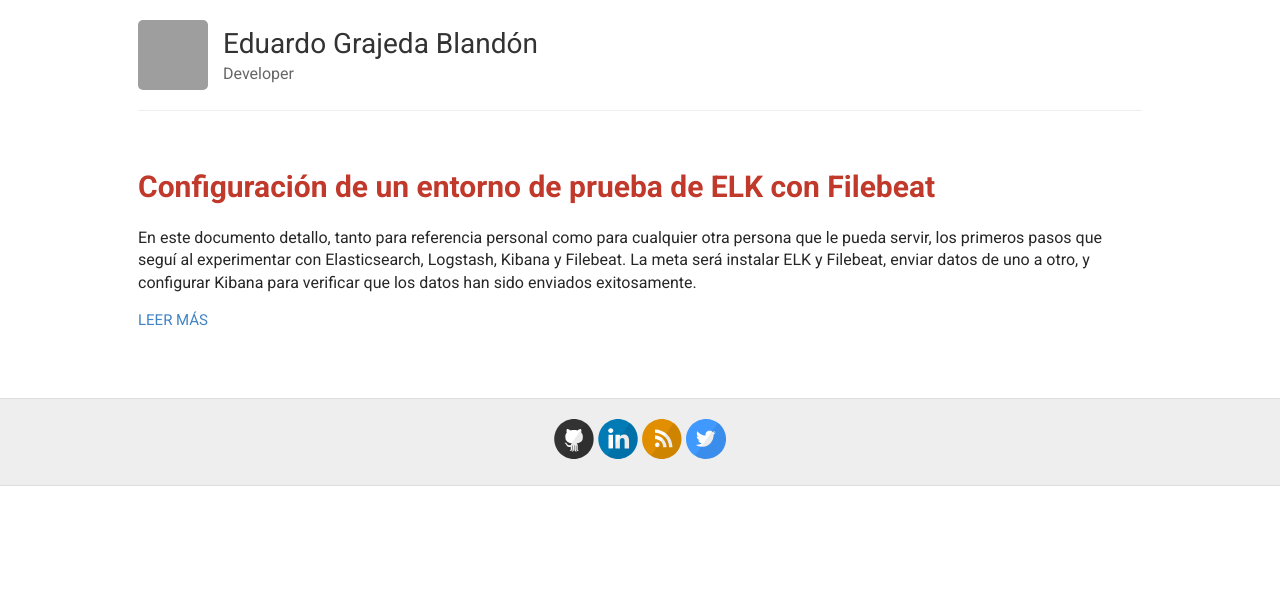
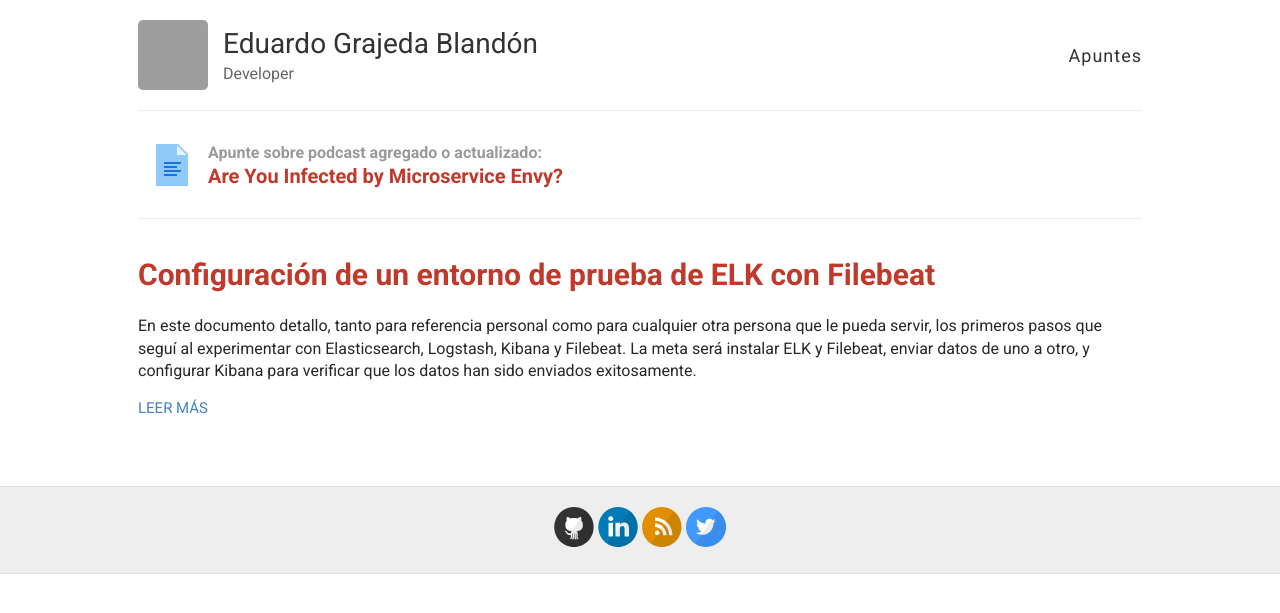
Before and after one commit to egrajeda/www, a Jekyll site: the page built from index.html, in a window 1280 px wide. Shown: the top 613 px of the page. Built offline with Jekyll 4.4.1, drawn with Linux system fonts in a browser that asks for light colours; Markdown is read by kramdown in place of the engine named in the settings; grey boxes are pictures that could not be loaded.

Commit message:
Apuntes sobre el podcast: Are You Infected by Microservice Envy?

```diff
--- a/_layouts/default.html
+++ b/_layouts/default.html
@@ -28,12 +28,9 @@
             <p class="site-description">{{ site.description }}</p>
           </div>
 
-          <!--
           <nav>
-            <a href="{{ site.baseurl }}/">Blog</a>
-            <a href="{{ site.baseurl }}/about">About</a>
+            <a href="{{ site.baseurl }}/apuntes">Apuntes</a>
           </nav>
-          -->
         </header>
       </div>
     </div>
--- /dev/null
+++ b/apuntes/podcasts/_posts/2016-04-03-microservice-envy.md
@@ -0,0 +1,5 @@
+---
+layout: post
+title: Are You Infected by Microservice Envy?
+permalink: apuntes/podcasts/#microservice-envy
+---
--- a/index.html
+++ b/index.html
@@ -4,8 +4,22 @@ layout: default
 
 <div class="posts">
   {% for post in site.posts %}
+    {% if post.categories contains "apuntes" %}
+      <article class="update">
+
+        <h2>
+          {% if post.categories contains "podcasts" %}
+            Apunte sobre podcast
+          {% else %}
+            Apunte
+          {% endif %}
+          agregado o actualizado:
+        </h2>
+        <h1><a href="{{ site.baseurl }}{{ post.url }}">{{ post.title }}</a></h1>
+
+      </article>
+    {% else %}
       <article class="post">
-
         <h1><a href="{{ site.baseurl }}{{ post.url }}">{{ post.title }}</a></h1>
 
         <div class="entry">
@@ -14,5 +28,6 @@ layout: default
 
         <a href="{{ site.baseurl }}{{ post.url }}" class="read-more">Leer más</a>
       </article>
+    {% endif %}
   {% endfor %}
 </div>
--- a/style.scss
+++ b/style.scss
@@ -54,6 +54,9 @@ h1 {
 h2 {
   color: #E74C3C;
   font-size: 24px;
+  a {
+    color: inherit;
+  }
 }
 
 h3 {
@@ -151,10 +154,6 @@ img {
 // .masthead
 //
 
-.wrapper-masthead {
-  margin-bottom: 50px;
-}
-
 .masthead {
   padding: 20px 0;
   border-bottom: 1px solid $lightGray;
@@ -239,14 +238,43 @@ nav {
 // .main
 //
 
-.posts > .post {
+#main {
+  .read-more {
+    text-transform: uppercase;
+    font-size: 15px;
+  }
+}
+
+.posts > .post,
+.posts > .update {
   padding-bottom: 2em;
   border-bottom: 1px solid $lightGray;
 }
 
-.posts > .post:last-child {
+.posts > .post:last-child,
+.posts > .update:last-child {
   padding-bottom: 1em;
   border-bottom: none;
+}
+
+.posts > .update {
+  padding-top: 28px;
+  padding-left: 70px;
+  background: url('images/document.png') no-repeat 10px 30px;
+
+  h1, h2 {
+    margin: 0;
+  }
+
+  h1 {
+    font-size: 20px;
+    line-height: 20px;
+  }
+
+  h2 {
+    color: rgba(0, 0, 0, 0.4);
+    font-size: 16px;
+  }
 }
 
 .post {
@@ -269,10 +297,31 @@ nav {
   .comments {
     margin-top: 10px;
   }
+}
 
-  .read-more {
-    text-transform: uppercase;
-    font-size: 15px;
+.page {
+  .podcast {
+    display: block;
+    height: 60px;
+    padding: 5px;
+    background-color: rgba(0, 0, 0, 0.06);
+
+    img {
+      float: left;
+      height: 50px;
+      margin-right: 10px;
+    }
+
+    span {
+      display: block;
+      color: rgba(0, 0, 0, 0.85);
+
+      &.title {
+        color: #E74C3C;
+        font-size: 24px;
+        line-height: 28px;
+      }
+    }
   }
 }
 
```
Also changed, not shown: apuntes/index.md (added, +12 -0 lines), apuntes/podcasts/index.md (added, +58 -0 lines), images/document.png (added). Lines whose indentation alone changed are shown as unchanged.
